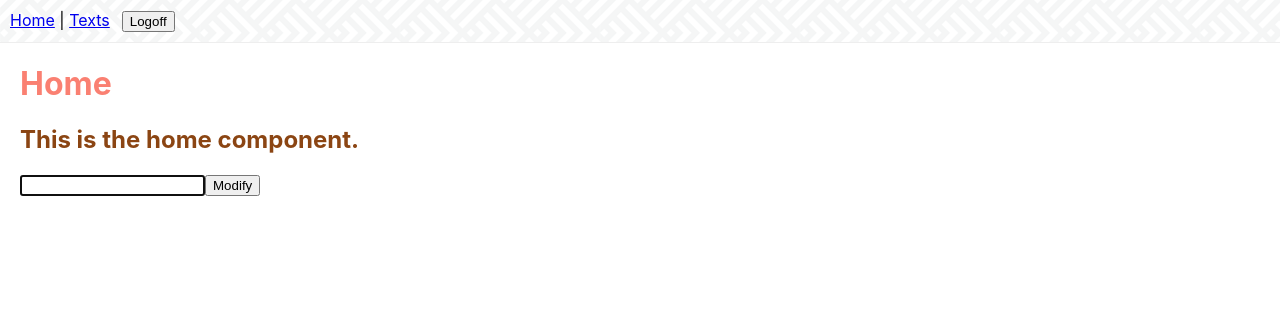
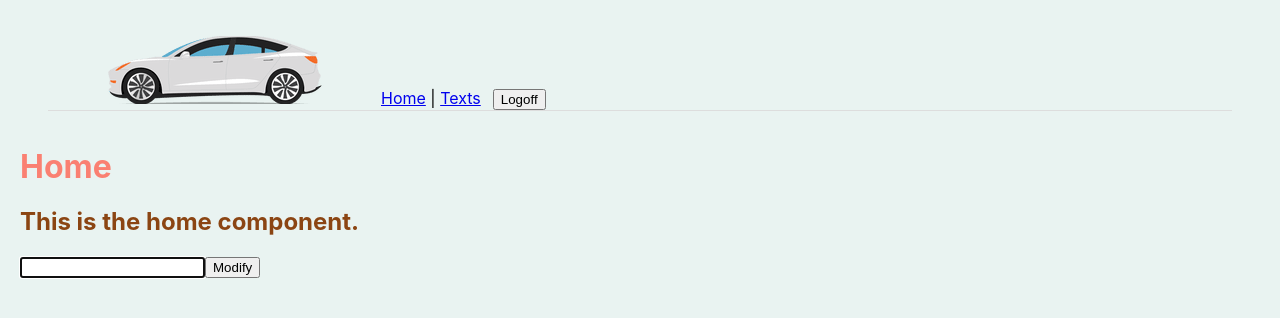
Before and after one commit to rodrigocfd/vue-test, a React (Create React App) app: page /#/login in a window 1280 px wide. Both pictures are taken after typing "Sample", "Sample123" into the empty fields and a click on the input "Proceed". Shown: the top 318 px of the page. Built offline with nearby package versions, Linux system fonts and the light colour scheme.

Commit message:
Logo in header.

```diff
--- a/src/app/App.jsx
+++ b/src/app/App.jsx
@@ -4,14 +4,14 @@ import {HashRouter} from 'react-router-dom';
 import styled from 'styled-components';
 
 import reduxStore from './reduxStore';
-import Menu from './Menu';
+import Header from './Header';
 import Router from './Router';
 
 function App() {
 	return (
 		<Provider store={reduxStore}>
 			<HashRouter>
-				<Menu />
+				<Header />
 				<DivContents>
 					<Router />
 				</DivContents>
--- a/src/app/Menu.jsx
+++ b/src/app/Header.jsx
@@ -2,10 +2,10 @@ import React from 'react';
 import {Link} from 'react-router-dom';
 import styled from 'styled-components';
 
-import {useReduxSelector} from '../app/reduxStore';
+import {useReduxSelector} from './reduxStore';
 import LogoffButton from '../login/LogoffButton';
 
-function Menu() {
+function Header() {
 	const authToken = useReduxSelector(store => store.login.authToken);
 
 	if (authToken === null) {
@@ -15,10 +15,11 @@ function Menu() {
 	return (
 		<Div0>
 			<div className="left">
+				<div className="logo"></div>
 				<Link to="/home">Home</Link> | {' '}
 				<Link to="/texts">Texts</Link>
 			</div>
-			<div className="right">
+			<div className="rite">
 				<LogoffButton />
 			</div>
 		</Div0>
@@ -26,18 +27,25 @@ function Menu() {
 }
 
 const Div0 = styled.div`
-	border-bottom: 1px solid #eee;
-	padding: 10px;
-	background-image: url(/spikes-pattern.png);
+	border-bottom: 1px solid #ddd;
+	margin: 36px 48px;
 	background-repeat: repeat;
 
-	& > .left, & > .right {
+	> .left {
 		display: inline;
+
+		> .logo {
+			display: inline-block;
+			width: 333px;
+			height: 68px;
+			background: url('/images/logo-header.png') no-repeat center center;
+		}
 	}
-	& > .right {
+	> .rite {
+		display: inline;
 		text-align: right;
 		margin-left: 12px;
 	}
 `;
 
-export default Menu;
+export default Header;
--- a/src/home/Home.jsx
+++ b/src/home/Home.jsx
@@ -38,10 +38,10 @@ function Home() {
 }
 
 const Div0 = styled.div`
-	& > h1 {
+	> h1 {
 		color: salmon;
 	}
-	& > h2 {
+	> h2 {
 		color: saddlebrown;
 	}
 `;
--- a/src/index.css
+++ b/src/index.css
@@ -2,11 +2,13 @@
 
 body {
 	margin: 0;
+	padding: 0;
 	font-family: -apple-system, BlinkMacSystemFont, 'Segoe UI', 'Roboto', 'Oxygen',
 		'Ubuntu', 'Cantarell', 'Fira Sans', 'Droid Sans', 'Helvetica Neue',
 		sans-serif;
 	-webkit-font-smoothing: antialiased;
 	-moz-osx-font-smoothing: grayscale;
+	background-color: #e9f3f1;
 }
 code {
 	font-family: source-code-pro, Menlo, Monaco, Consolas, 'Courier New',
--- a/src/login/Login.jsx
+++ b/src/login/Login.jsx
@@ -39,7 +39,7 @@ function Login() {
 	}
 
 	return (
-		<form onSubmit={frmSubmit} ref={formRef}>
+		<Form0 onSubmit={frmSubmit} ref={formRef}>
 			<h1>Login</h1>
 			<div>
 				<input type="text" ref={userNameRef} name="userName" required
@@ -55,19 +55,21 @@ function Login() {
 				<input type="submit" value="Proceed"
 					disabled={isLoading} />
 			</div>
-			{isLoading && <DivLoading>Logging in... <Spinner /></DivLoading>}
-			<DivErr>{errMsg}</DivErr>
-		</form>
+			{isLoading && <div className="loading">Logging in... <Spinner /></div>}
+			<div className="err">{errMsg}</div>
+		</Form0>
 	);
 }
 
-const DivLoading = styled.div`
-	margin-top: 20px;
-	font-style: italic;
-`;
-const DivErr = styled.div`
-	margin-top: 20px;
-	color: red;
+const Form0 = styled.form`
+	> .loading {
+		margin-top: 20px;
+		font-style: italic;
+	}
+	> .err {
+		margin-top: 20px;
+		color: red;
+	}
 `;
 
 export default Login;
--- a/src/texts/Reader.jsx
+++ b/src/texts/Reader.jsx
@@ -15,7 +15,7 @@ function Reader() {
 }
 
 const Div0 = styled.div`
-	& > h1 {
+	> h1 {
 		color: forestgreen;
 	}
 `;
--- a/src/texts/Writer.jsx
+++ b/src/texts/Writer.jsx
@@ -25,7 +25,7 @@ function Writer() {
 }
 
 const Div0 = styled.div`
-	& > h1 {
+	> h1 {
 		color: darkslateblue;
 	}
 `;
```
Also changed, not shown: public/images/logo-header.png (added), public/spikes-pattern.png (deleted).
